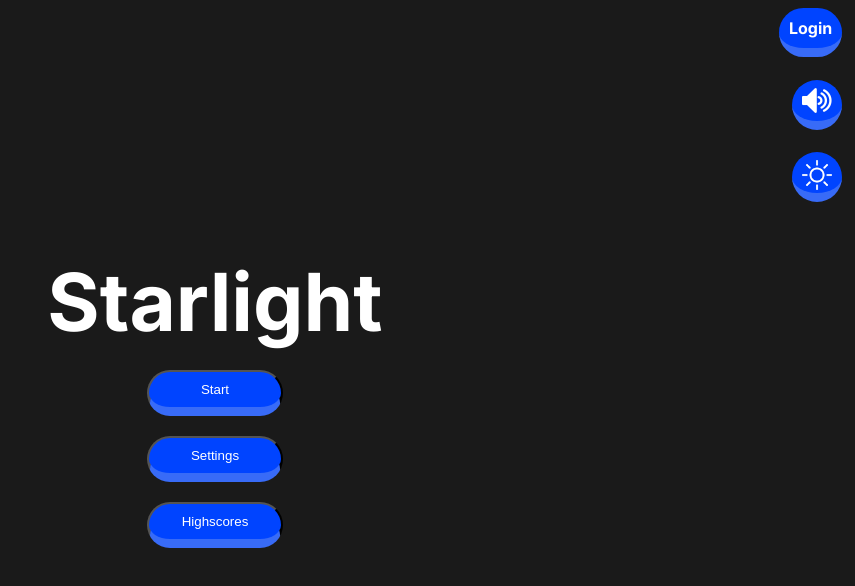
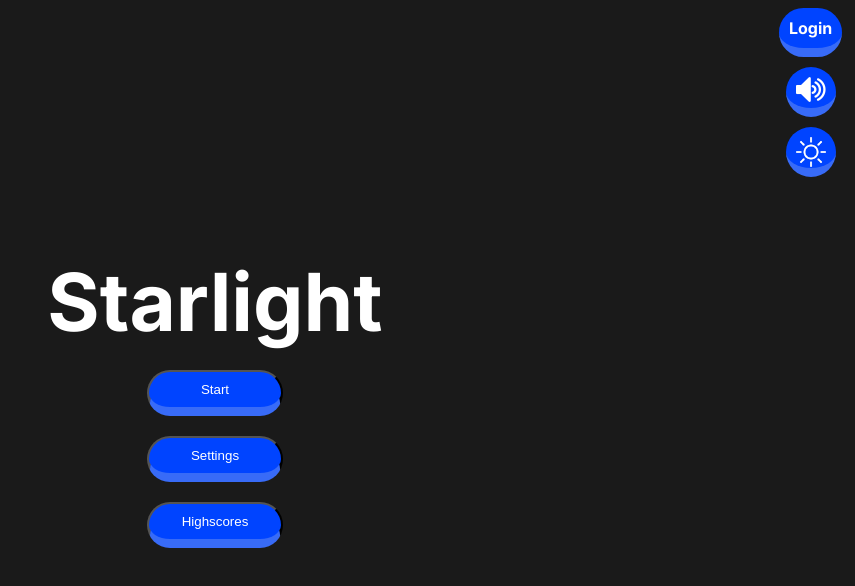
Before and after one commit to amj777s/StarLight, a Next.js app: page / in a window 1280 px wide. Shown: the top 586 px of the page, without its empty margins (425-1280 px from the left). Built offline with nearby package versions, Linux system fonts and the light colour scheme.

Commit message:
small tweaks to button ui

```diff
--- a/src/app/components/Highscores.tsx
+++ b/src/app/components/Highscores.tsx
@@ -36,6 +36,7 @@ export default function Highscores({
 
     }
 
+
     return (
         <>
             <h1>Highscores</h1>
--- a/src/app/components/Login.tsx
+++ b/src/app/components/Login.tsx
@@ -8,9 +8,9 @@ import { GameState } from '../types';
 export default function Login({
     setGameStatus,
     setUser
-}:{
+}: {
     setGameStatus: (state: GameState) => void,
-    setUser:(user: string) => void
+    setUser: (user: string) => void
 
 }) {
 
@@ -21,7 +21,7 @@ export default function Login({
 
 
     useEffect(() => {
-        if(loggedIn) {
+        if (loggedIn) {
             setUser(username);
             setGameStatus('home');
         }
@@ -42,18 +42,18 @@ export default function Login({
         }
     }
 
-    const handleLogin = async (e:React.FormEvent<HTMLFormElement>) => {
+    const handleLogin = async (e: React.FormEvent<HTMLFormElement>) => {
         e.preventDefault();
         const form = e.currentTarget;
         const formData = new FormData(form);
         const formDataJson = JSON.stringify(Object.fromEntries(formData.entries()));
-        const response = await fetch('/api/starlight/login',{
+        const response = await fetch('/api/starlight/login', {
             method: 'POST',
             body: formDataJson
         });
-        const data: {loginAccepted: boolean} = await response.json();
+        const data: { loginAccepted: boolean } = await response.json();
 
-        if(data.loginAccepted){
+        if (data.loginAccepted) {
             localStorage.setItem('user', username)
         }
         setLogin(data.loginAccepted);
@@ -63,6 +63,7 @@ export default function Login({
 
 
     return (
+        <>
             <form className={login.loginForm} onSubmit={handleLogin}>
                 <h2>Login</h2>
 
@@ -74,7 +75,9 @@ export default function Login({
                 <input id='password' name='password' type='password' value={password} onChange={handleFields} required />
 
                 <button className='activeButton' type='submit' disabled={!username || !password}>Login</button>
-            <p>Don&apos;t have an account? <span className='underline' onClick={()=> setGameStatus('signup')}>Signup</span></p>
+                <p>Don&apos;t have an account? <span className='underline' onClick={() => setGameStatus('signup')}>Signup</span></p>
             </form>
+            <button className="activeButton wmax-60px mg-auto" onClick={() => setGameStatus('home')}>Back</button>
+        </>
     )
 }
--- a/src/app/components/SettingsPanel.tsx
+++ b/src/app/components/SettingsPanel.tsx
@@ -17,6 +17,7 @@ export default function SettingsPanel({
 }) {
 
     const [activeSettingIndex, setActiveSettingIndex] = useState<number>(0);
+
     let content;
 
     const handleSettingsClick = (e: React.MouseEvent<HTMLHeadingElement>, index: number, value: string) => {
--- a/src/app/components/Signup.tsx
+++ b/src/app/components/Signup.tsx
@@ -116,6 +116,7 @@ export default function SignUp({
     }
 
     return (
+        <>
             <form className={login.signupForm} onSubmit={handleSignUp}>
                 <h2> SIGN UP</h2>
 
@@ -144,5 +145,7 @@ export default function SignUp({
                 <button className='activeButton' type='submit' disabled={readyToSubmit()}>Sign Up</button>
                 <p>Already A User? <span className='underline' onClick={() => setGameStatus('login')}>Login</span></p>
             </form>
+            <button className="activeButton wmax-60px mg-auto" onClick={() => setGameStatus('home')}>Back</button>
+        </>
     )
 }
--- a/src/app/globals.css
+++ b/src/app/globals.css
@@ -62,6 +62,7 @@ body {
 .wmax-60px {
   max-width: 60px;
 }
+
 
 .mg-wauto {
   margin: 0 auto;
@@ -143,9 +144,7 @@ body {
 
 .LogIn {
   font-size: 1rem;
-  position: fixed;
-  top: 1%;
-  right: 1%;
+
 }
 
 
@@ -411,32 +410,30 @@ body {
 
 /*Buttons */
 
+.optionsContainer {
+
+  display: flex;
+  flex-direction: column;
+  align-items: center;
+  position: fixed;
+  gap: 10px;
+  top: 1%;
+  right: 1%;
+
+}
 .audioButton {
-  position: fixed;
   height: 50px;
   width: 50px;
-  top: 10%;
-  right: 1%;
   pointer-events: none;
 }
 
 .optionButton {
-  position: fixed;
   height: 50px;
   width: 50px;
-  right: 1%;
 }
 
-.firstOption {
-  top: 10%;
-}
-
-.secondOption {
-  top:19%;
-}
 
 .optionIcon {
-  position: absolute;
   pointer-events: none;
   top: 8px;
 }
--- a/src/app/page.tsx
+++ b/src/app/page.tsx
@@ -72,11 +72,13 @@ export default function Home() {
   return (
     // Modedeled after Finite State Machine. Each Different state is represented by a component changing based upon certain criteria
     <div className={cursorStyle.includes('custom') ? `container noCursor ${theme}` : `container ${cursorStyle} ${theme}`} onMouseMove={changePosition} >
-      {greeting}
       <audio src={song} loop autoPlay muted={!playing}> </audio>
       {cursorStyle.includes('custom') && <div className={cursorStyle} ref={mouse}></div>}
-      <div className="activeButton optionButton firstOption" onClick={() => setPlaying(!playing)}><img className="optionIcon" src="/pics/audioIcon.png" /></div>
-      <div className="activeButton optionButton secondOption" onClick={() => theme === 'dark' ? setTheme('light') : setTheme('dark')}><img className="optionIcon" height={30} width={30} src="/pics/brightness.png" /></div>
+      <div className="optionsContainer">
+        {greeting}
+        <div className="activeButton optionButton " onClick={() => setPlaying(!playing)}><img className="optionIcon" src="/pics/audioIcon.png" /></div>
+        <div className="activeButton optionButton " onClick={() => theme === 'dark' ? setTheme('light') : setTheme('dark')}><img className="optionIcon" height={30} width={30} src="/pics/brightness.png" /></div>
+      </div>
       {gameStatus === 'home' && <StartScreen setGameStatus={setGameStatus} />}
       {gameStatus === 'playing' && <Game count={count} setCount={setCount} setGameStatus={setGameStatus} delay={delay} />}
       {gameStatus === 'game over' && <GameOver user={user} count={count} setCount={setCount} setGameStatus={setGameStatus} delay={delay} />}
```
Lines whose indentation alone changed are shown as unchanged.
